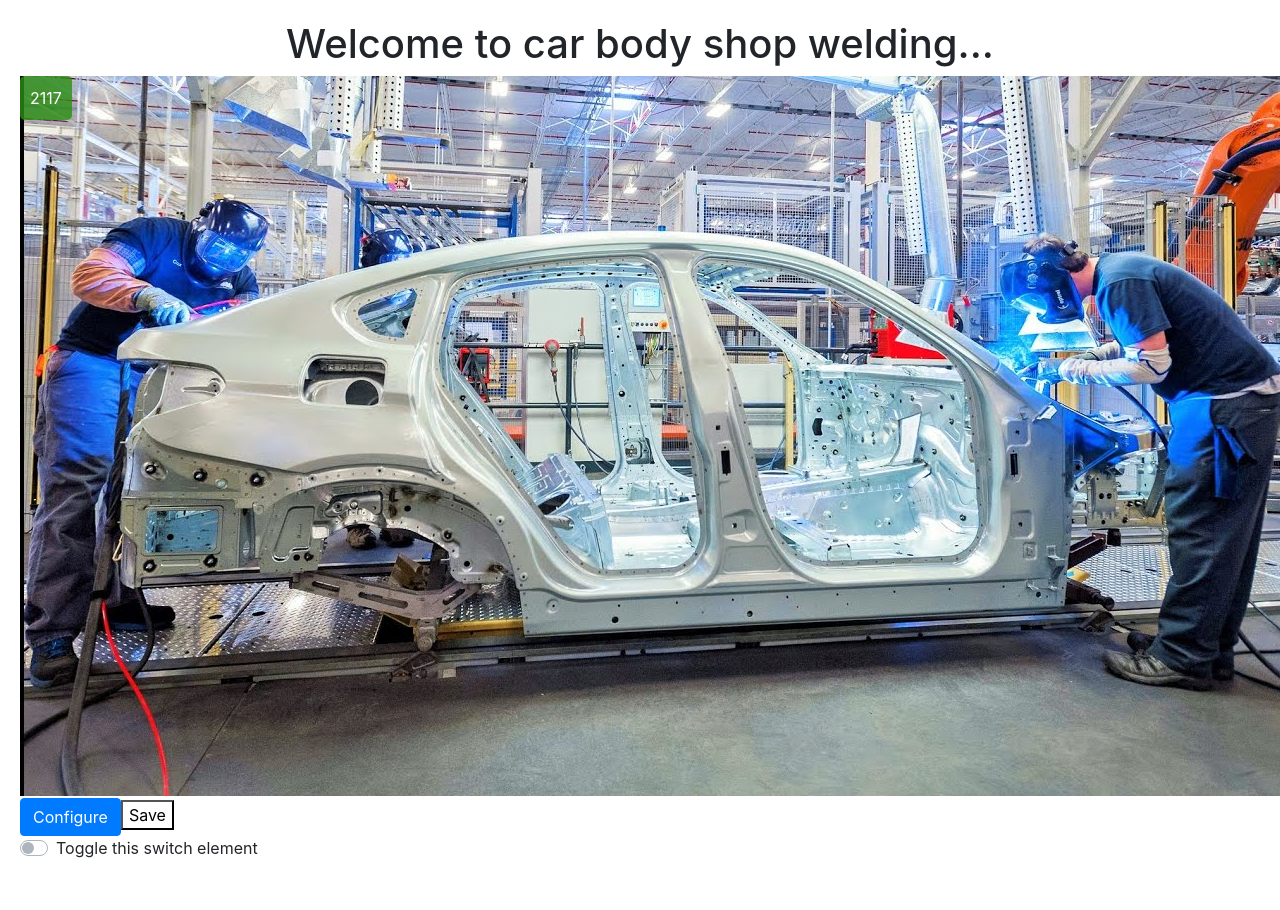
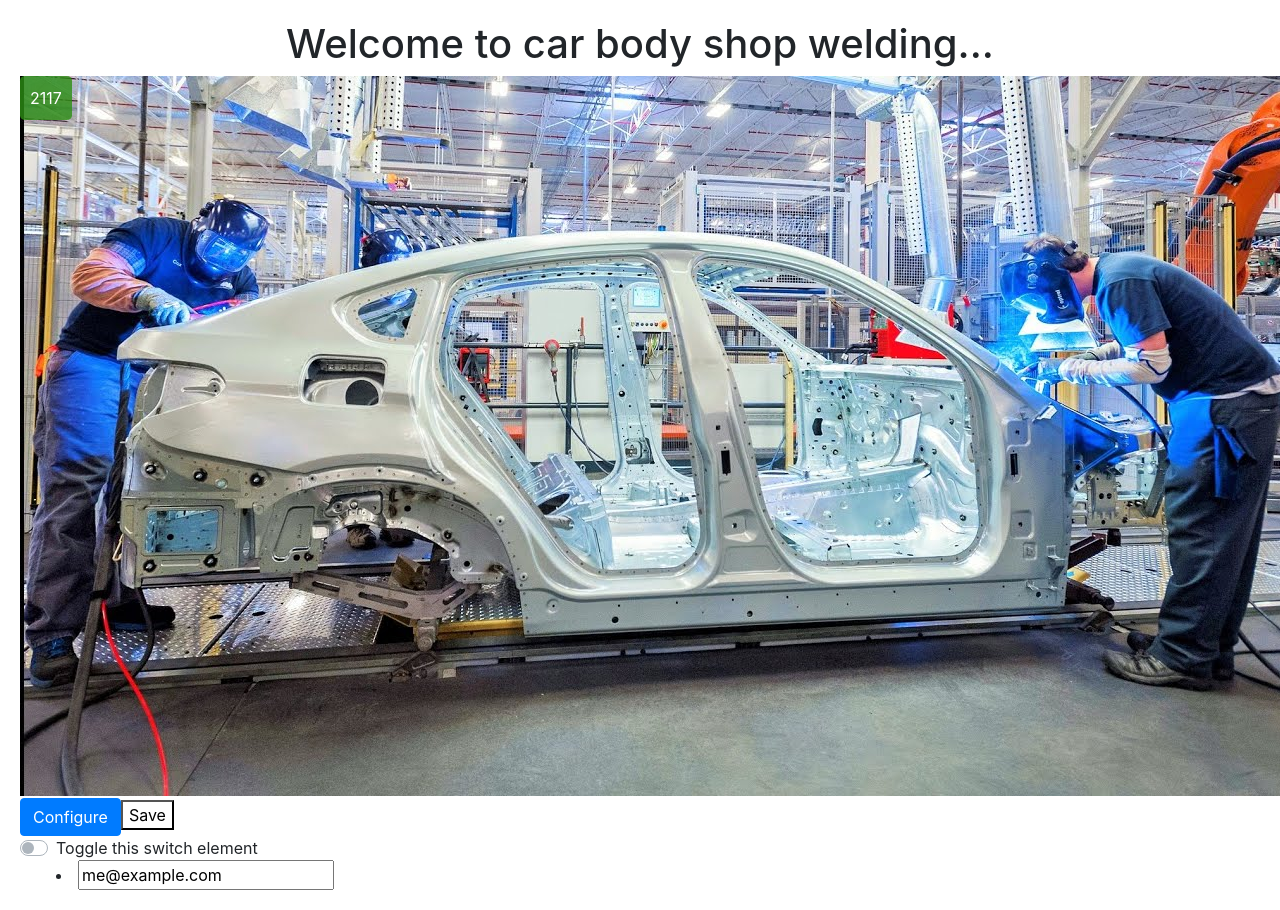
Before and after one commit to avkumar23/angularLearnings, an Angular app: page / in a window 1280 px wide. Before the commit the page ends 880 px from the top, so only its background shows below. Built offline with nearby package versions, Linux system fonts and the light colour scheme.

Commit message:
event filtering, two way binding

```diff
--- a/src/app/app.component.html
+++ b/src/app/app.component.html
@@ -577,7 +577,17 @@
 <div class="custom-control custom-switch" (click) = "onDivClicked()">
     <input type="checkbox" class="custom-control-input" id="customSwitches" (click) = "onToggle($event)">
     <label class="custom-control-label" for="customSwitches">Toggle this switch element</label>
+
+    <!-- <li><input (keyup.enter) = "onKeyUp1()"/></li> -->
+    <!-- <li><input (keyup.enter) = "onKeyUp2($event)"/></li> -->
+    <!-- <li><input #email (keyup.enter) = "onKeyUp3(email.value)"/></li>  -->
+    <!-- <li>Two-way Binding example</li> -->
+    <!-- <li><input [value]= "email" (keyup.enter) = "email = $event.target.value; onKeyUp4()"/></li> -->
+    <li><input [(ngModel)]= "email" (keyup.enter) = "onKeyUp4()"/></li>
 </div>
 <!-- Example of Event binding, (click) = "onToggle()", here $event is a part of standard DOM event object, like venila javaScript and jQuery.
      Example of Event bubbling, (click) = "onDivClicked(), and to stop this, need to call $event.stopPropagation() inside onToggle().
+     Example of Event filtering, (keyup.enter) = "onKeyUp()".
+     Example of input value passed by the user taken with $event, onKeyUp2($event), entered value can be traced by $event.target.value.
+     Example of input value passed by the user taken with template variable(#email).
 -->
--- a/src/app/app.component.ts
+++ b/src/app/app.component.ts
@@ -37,10 +37,26 @@ export class AppComponent {
   onDivClicked(){
     console.log("Div was clicked");
   }
-
   onToggle($event : any){
     $event.stopPropagation();
     console.log("toggle on/off", $event);
   }
 
+  // Example of event filtering.
+  onKeyUp1(){
+    console.log("ENTER button is pressed");
+  }
+  onKeyUp2($event: any){
+    console.log("The value enteresd is : ", $event.target.value);
+  }
+  onKeyUp3(email: any){
+    console.log("The value enteresd is : ", email);
+  }
+
+  //Example of two-way binding
+  email = "me@example.com";
+  onKeyUp4(){
+    console.log("The value enteresd is : ", this.email);
+  }
+
 }
--- a/src/app/app.module.ts
+++ b/src/app/app.module.ts
@@ -1,6 +1,6 @@
 import { BrowserModule } from '@angular/platform-browser';
 import { NgModule } from '@angular/core';
-
+import { FormsModule } from '@angular/forms';
 import { AppRoutingModule } from './app-routing.module';
 import { AppComponent } from './app.component';
 import { DragDropModule } from '@angular/cdk/drag-drop';
@@ -13,7 +13,8 @@ import { dragPositionService } from './dragPosition.service';
   imports: [
     BrowserModule,
     AppRoutingModule,
-    DragDropModule
+    DragDropModule,
+    FormsModule
   ],
   providers: [dragPositionService],
   bootstrap: [AppComponent]
```
